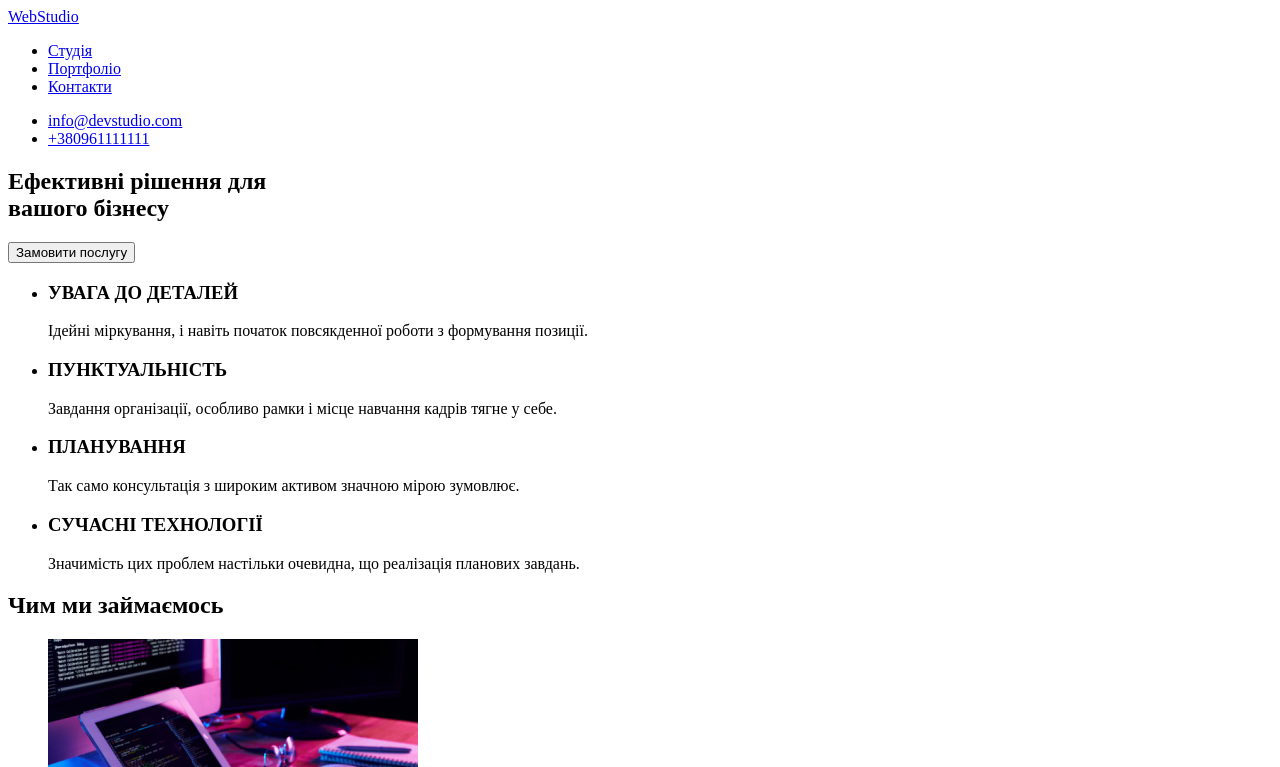
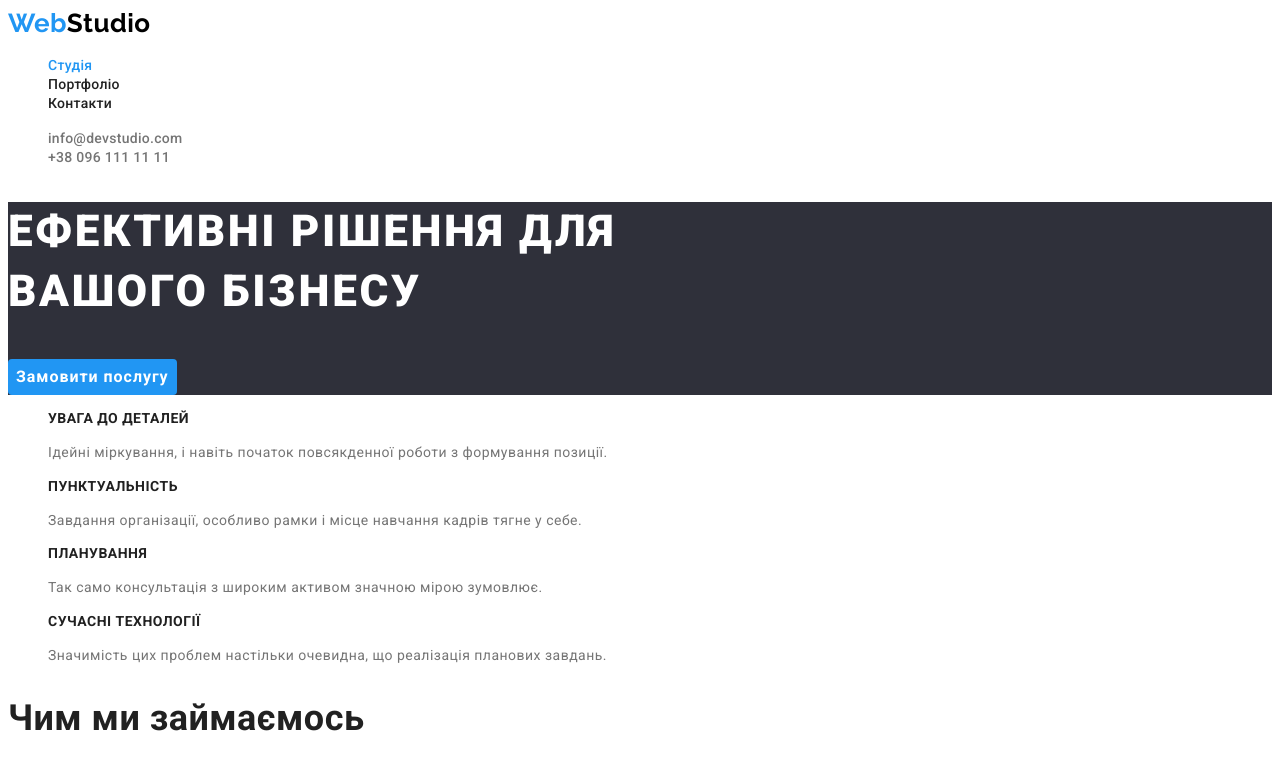
Before and after one commit to Kruchynskiy/Hometask1, a plain HTML site: page index.html in a window 1280 px wide. Shown: the top 767 px of the page. Drawn offline with Linux system fonts and the light colour scheme.

Commit message:
Design update
Added portfolio html, styles.css and updated index.html

```diff
--- /dev/null
+++ b/css/styles.css
@@ -0,0 +1,196 @@
+:root {
+  --primary-text-color: #212121;
+  --secondary-text-color: #ffffff;
+  --additional-text-color: #757575;
+  --primary-bg-color: #ffffff;
+  --accent-color: #2196f3;
+  --secondary-background-color: #2f303a;
+}
+
+body {
+  background-color: var(--primary-bg-color);
+  color: var(--primary-text-color);
+
+  font-family: Roboto, sans-serif;
+  letter-spacing: 0.03em;
+}
+
+.list {
+  list-style: none;
+}
+
+.link {
+  text-decoration: none;
+}
+
+/* Logo */
+.logo {
+  color: #000000;
+  text-decoration: none;
+  font-family: Raleway, sans-serif;
+  font-weight: 700;
+  font-size: 26px;
+  line-height: 1.19;
+}
+
+a > span {
+  color: var(--accent-color);
+}
+
+/* Site navigation */
+.site-nav .link {
+  color:var(--primary-text-color);
+  font-weight: 500;
+  font-size: 14px;
+  line-height: 1.14;
+  letter-spacing: 0.02em;
+}
+
+.site-nav .link:hover,
+.site-nav .link:focus {
+  color: var(--accent-color);
+}
+
+.site-nav .link.current {
+  color: var(--accent-color);
+}
+
+.contacts-nav .link {
+  color:var(--additional-text-color);
+  font-weight: 500;
+  font-size: 14px;
+  line-height: 1.14;
+  letter-spacing: 0.02em;
+}
+
+.contacts-nav .link:hover,
+.contacts-nav .link:focus {
+  color: var(--accent-color);
+}
+
+/* Studio Hero */
+
+.hero {
+  background-color: var(--secondary-background-color);
+}
+
+.hero-title {
+  color: var(--secondary-text-color);
+  font-weight: 900;
+  font-size: 44px;
+  line-height: 1.36;
+  letter-spacing: 0.06em;
+  text-transform: uppercase;
+}
+
+.hero > .button {
+  border-radius: 4px;
+  border-color: transparent;
+
+  color: var(--secondary-text-color);
+  background-color: var(--accent-color);
+  font-family: inherit;
+  font-weight: 700;
+  font-size: 16px;
+  line-height: 1.88;
+
+  text-align: center;
+  align-items: center;
+  letter-spacing: 0.06em;
+}
+
+/* studio sections */
+.section-title {
+  color: var(--primary-text-color);
+  font-weight: 700;
+  font-size: 36px;
+  line-height: 1.16;
+}
+
+.advantages .title {
+  color: var(--primary-text-color);
+  font-weight: 700;
+  font-size: 14px;
+  line-height: 1.14;
+  text-transform: uppercase;
+}
+
+.advantages .description {
+  color: var(--additional-text-color);
+  font-size: 14px;
+  line-height: 1.71;
+}
+
+/* Studio members */
+.members .name {
+  color: var(--primary-text-color);
+  font-weight: 500;
+  font-size: 16px;
+  line-height: 1.88;
+}
+
+.members .description {
+  color: var(--additional-text-color);
+  font-size: 16px;
+  line-height: 1.88;
+}
+
+/* Portfolio Site buttons */
+.button {
+  border-radius: 4px;
+  border-color: transparent;
+
+  color: var(--primary-text-color);
+  background-color: #f5f4fa;
+  font-family: inherit;
+  font-weight: 500;
+  font-size: 16px;
+  line-height: 1.62;
+  text-align: center;
+}
+
+.button:hover,
+.button:focus {
+  background-color: var(--accent-color);
+  color: var(--secondary-text-color);
+}
+
+/* Portfolio App/site description */
+
+.name {
+  font-weight: 700;
+  font-size: 18px;
+  line-height: 2;
+  letter-spacing: 0.06em;
+}
+
+.description {
+  color: var(--additional-text-color);
+  font-size: 16px;
+  line-height: 1.88;
+}
+
+/* Footer */
+.footer {
+  background-color: var(--secondary-background-color);
+}
+
+.footer-logo {
+  color: var(--secondary-text-color);
+  font-family: Raleway, sans-serif;
+  text-decoration: none;
+  font-weight: 700;
+  font-size: 26px;
+  line-height: 1.19;
+}
+
+.footer-nav .link {
+  color: rgba(255, 255, 255, 0.6);
+  font-size: 14px;
+  line-height: 1.71;
+}
+
+.footer-nav .link:hover,
+.footer-nav .link:focus {
+  color: rgba(255, 255, 255, 1);
+}
--- a/index.html
+++ b/index.html
@@ -4,91 +4,111 @@
     <meta charset="UTF-8" />
     <meta name="viewport" content="width=device-width, initial-scale=1.0" />
     <title>Студія</title>
+    <link rel="preconnect" href="https://fonts.googleapis.com" />
+    <link rel="preconnect" href="https://fonts.gstatic.com" crossorigin />
+    <link
+      href="https://fonts.googleapis.com/css2?family=Raleway:wght@700&family=Roboto:wght@400;500;700;900&display=swap"
+      rel="stylesheet"
+    />
+    <link rel="stylesheet" href="./css/styles.css" />
   </head>
   <body>
     <header>
       <nav>
-        <a href="./index.html"><span>Web</span>Studio</a>
-        <ul>
-          <li><a href="#">Студія</a></li>
-          <li><a href="#">Портфоліо</a></li>
-          <li><a href="#">Контакти</a></li>
+        <a href="#" class="logo"><span>Web</span>Studio</a>
+        <ul class="site-nav list">
+          <li><a href="./index.html" class="link current">Студія</a></li>
+          <li><a href="./portfolio.html" class="link">Портфоліо</a></li>
+          <li><a href="#" class="link">Контакти</a></li>
+        </ul>
+        <ul class="contacts-nav list">
+          <li><a href="mailto:info@devstudio.com" class="link">info@devstudio.com</a></li>
+          <li><a href="tel:+380961111111" class="link">+38 096 111 11 11</a></li>
         </ul>
       </nav>
-      <ul>
-        <li><a href="mailto:info@devstudio.com">info@devstudio.com</a></li>
-        <li><a href="tel:+380961111111">+380961111111</a></li>
-      </ul>
     </header>
+
     <main>
-      <section>
-        <h1>Ефективні рішення для<br />вашого бізнесу</h1>
-        <button type="button">Замовити послугу</button>
+      <section class="hero">
+        <h1 class="hero-title">Ефективні рішення для<br />вашого бізнесу</h1>
+        <button type="button" class="button">Замовити послугу</button>
       </section>
 
-      <section>
-        <h2 hidden>Наші Переваги</h2>
-        <ul>
+      <section class="section">
+        <h2 hidden class="section-title">Наші Переваги</h2>
+        <ul class="list advantages">
           <li>
-            <h3>УВАГА ДО ДЕТАЛЕЙ</h3>
-            <p>Ідейні міркування, і навіть початок повсякденної роботи з формування позиції.</p>
+            <h3 class="title">УВАГА ДО ДЕТАЛЕЙ</h3>
+            <p class="description">
+              Ідейні міркування, і навіть початок повсякденної роботи з формування позиції.
+            </p>
           </li>
           <li>
-            <h3>ПУНКТУАЛЬНІСТЬ</h3>
-            <p>Завдання організації, особливо рамки і місце навчання кадрів тягне у себе.</p>
+            <h3 class="title">ПУНКТУАЛЬНІСТЬ</h3>
+            <p class="description">
+              Завдання організації, особливо рамки і місце навчання кадрів тягне у себе.
+            </p>
           </li>
           <li>
-            <h3>ПЛАНУВАННЯ</h3>
-            <p>Так само консультація з широким активом значною мірою зумовлює.</p>
+            <h3 class="title">ПЛАНУВАННЯ</h3>
+            <p class="description">
+              Так само консультація з широким активом значною мірою зумовлює.
+            </p>
           </li>
           <li>
-            <h3>СУЧАСНІ ТЕХНОЛОГІЇ</h3>
-            <p>Значимість цих проблем настільки очевидна, що реалізація планових завдань.</p>
+            <h3 class="title">СУЧАСНІ ТЕХНОЛОГІЇ</h3>
+            <p class="description">
+              Значимість цих проблем настільки очевидна, що реалізація планових завдань.
+            </p>
           </li>
         </ul>
       </section>
 
-      <section>
-        <h2>Чим ми займаємось</h2>
-        <ul>
+      <section class="section">
+        <h2 class="section-title">Чим ми займаємось</h2>
+        <ul class="list">
           <li><img src="./images/img.jpg" alt="Десктопні додатки" width="370" /></li>
           <li><img src="./images/img2.jpg" alt="Мобільні додатки" width="370" /></li>
           <li><img src="./images/img3.jpg" alt="Дизайнерські рішення" width="370" /></li>
         </ul>
       </section>
-      <section>
-        <h2>Наша Команда</h2>
-        <ul>
+
+      <section class="section">
+        <h2 class="section-title">Наша Команда</h2>
+        <ul class="list members">
           <li>
             <img src="./images/Igor.jpg" alt="Ігор Дем'яненко" width="270" />
-            <h3>Ігор Дем'яненко</h3>
-            <p>Product Designer</p>
+            <h3 class="name">Ігор Дем'яненко</h3>
+            <p class="description">Product Designer</p>
           </li>
           <li>
             <img src="./images/Olga.jpg" alt="Ольга Рєпіна" width="270" />
-            <h3>Ольга Рєпіна</h3>
-            <p>Frontend Developer</p>
+            <h3 class="name">Ольга Рєпіна</h3>
+            <p class="description">Frontend Developer</p>
           </li>
           <li>
             <img src="./images/Mykola.jpg" alt="Микола Тарасов" width="270" />
-            <h3>Микола Тарасов</h3>
-            <p>Marketing</p>
+            <h3 class="name">Микола Тарасов</h3>
+            <p class="description">Marketing</p>
           </li>
           <li>
             <img src="./images/Mykhaylo.jpg" alt="Михайло Єрмаков" width="270" />
-            <h3>Михайло Єрмаков</h3>
-            <p>UI Designer</p>
+            <h3 class="name">Михайло Єрмаков</h3>
+            <p class="description">UI Designer</p>
           </li>
         </ul>
       </section>
     </main>
-    <footer>
-      <a href="./index.html"><span>Web</span>Studio</a>
+
+    <footer class="footer">
+      <a href="#" class="footer-logo"><span>Web</span>Studio</a>
       <address>
-        <ul>
-          <li><a href="https://maps.google.com/?q=м. Київ, пр-т Лесі Українки, 26">м. Київ, пр-т Лесі Українки, 26</a></li>
-          <li><a href="mailto:info@devstudio.com">info@devstudio.com</a></li>
-          <li><a href="tel:+380961111111">+380961111111</a></li>
+        <ul class="footer-nav list">
+          <li>
+            <a href="https://goo.gl/maps/pGePrsAdcDvvHXWN8" class="link">м. Київ, пр-т Лесі Українки, 26</a>
+          </li>
+          <li><a href="mailto:info@devstudio.com" class="link">info@devstudio.com</a></li>
+          <li><a href="tel:+380961111111" class="link">+38 096 111 11 11</a></li>
         </ul>
       </address>
     </footer>
```
Also changed, not shown: portfolio.html (added, +125 -0 lines), images/Бізнес.jpg (added), images/Вебсайт.jpg (added), images/Видання.jpg (added), images/Етикетка.jpg (added), images/Коробки.jpg (added), images/Наушники.jpg (added), images/Постер.jpg (added), images/Ресторан.jpg (added), images/Технокряк.jpg (added).
